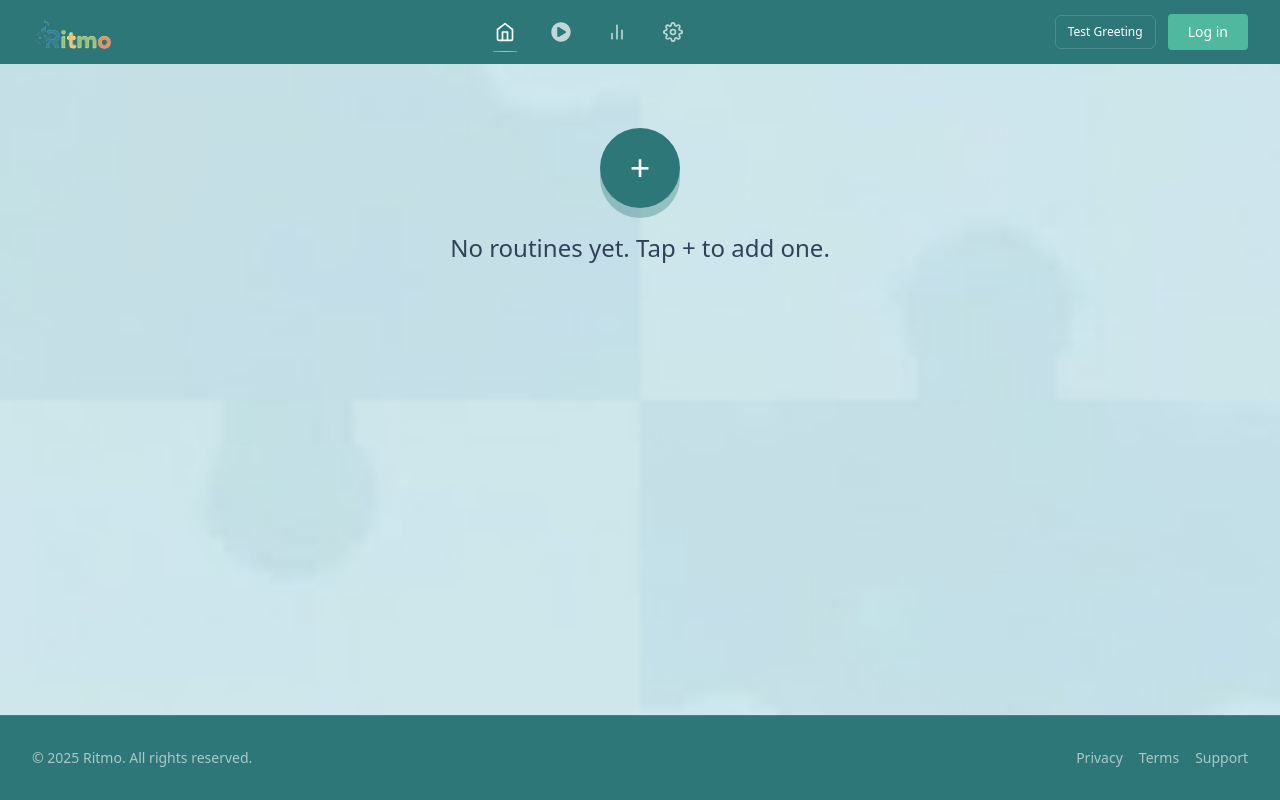
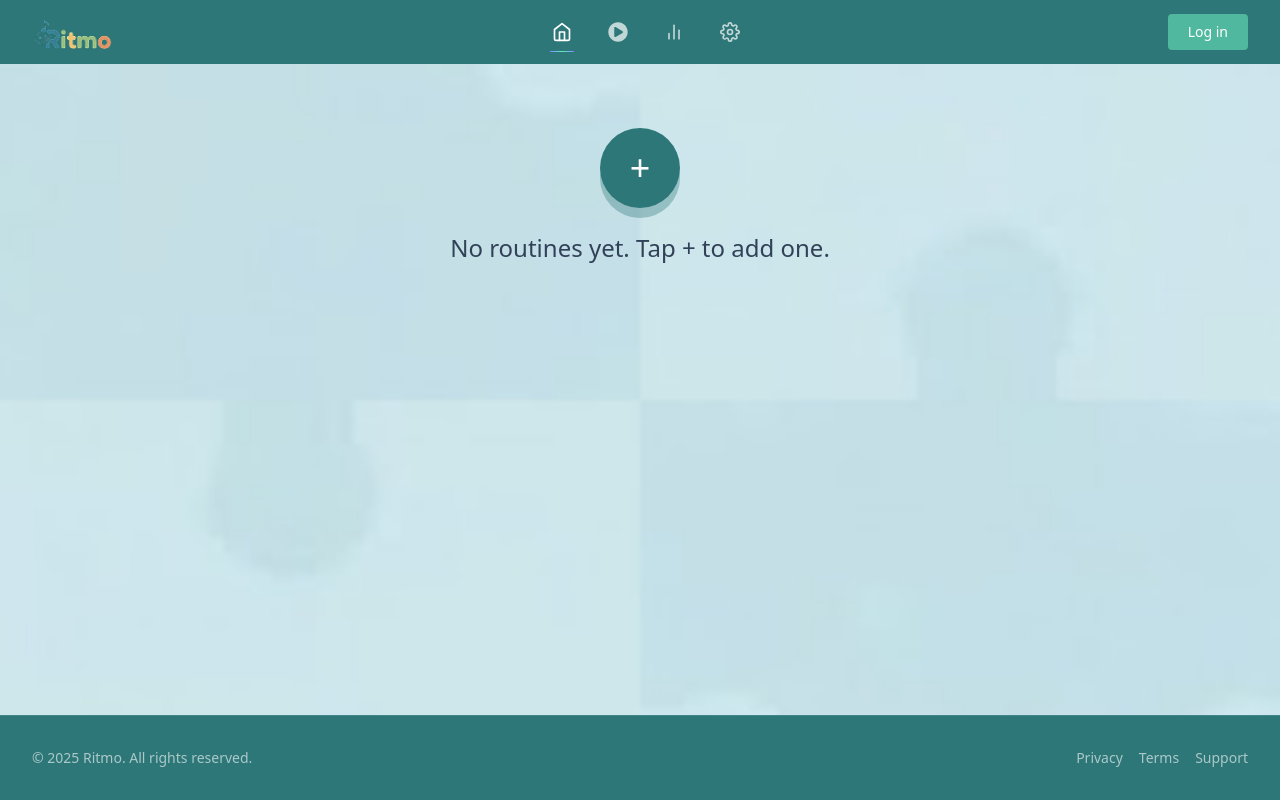
Before and after one commit to johnkarlmolina/Ritmo-Web, a React (Vite) app: page / in a window 1280 px wide. Built offline with nearby package versions, Linux system fonts and the light colour scheme.

Commit message:
12:40 PM

```diff
--- a/src/main.tsx
+++ b/src/main.tsx
@@ -200,7 +200,7 @@ const App: React.FC = () => {
           <div className="flex items-center gap-2">
             <img src={logoAlt as string} alt="Ritmo" className="h-8 sm:h-9 w-auto select-none" draggable={false} />
           </div>
-          <nav className="hidden sm:flex items-center gap-5">
+          <nav className="hidden sm:flex items-center gap-5 shrink-0">
             {tabs.map((t) => {
               const isActive = active === t.id
               return (
@@ -233,20 +233,11 @@ const App: React.FC = () => {
               )
             })}
           </nav>
-          <div className="flex items-center gap-3">
-            {import.meta.env.DEV ? (
-              <button
-                onClick={() => setShowGreeting(true)}
-                className="hidden sm:inline-flex items-center gap-2 rounded-md border border-white/15 px-3 py-2 text-xs font-medium hover:bg-white/5"
-                title="Open Greeting (dev)"
-              >
-                Test Greeting
-              </button>
-            ) : null}
+          <div className="flex items-center gap-3 min-w-0">
             {isAuthed && childName ? (
-              <div className="flex items-center gap-2 text-white/90 text-xs sm:text-sm">
-                <span className="opacity-80">Child:</span>
-                <span className="font-semibold">{childName}</span>
+              <div className="flex items-center gap-2 text-white/90 text-xs sm:text-sm min-w-0 max-w-[40vw] sm:max-w-xs">
+                <span className="opacity-80 shrink-0">Child:</span>
+                <span className="font-semibold truncate" title={childName}>{childName}</span>
               </div>
             ) : null}
             {!isAuthed ? (
```
